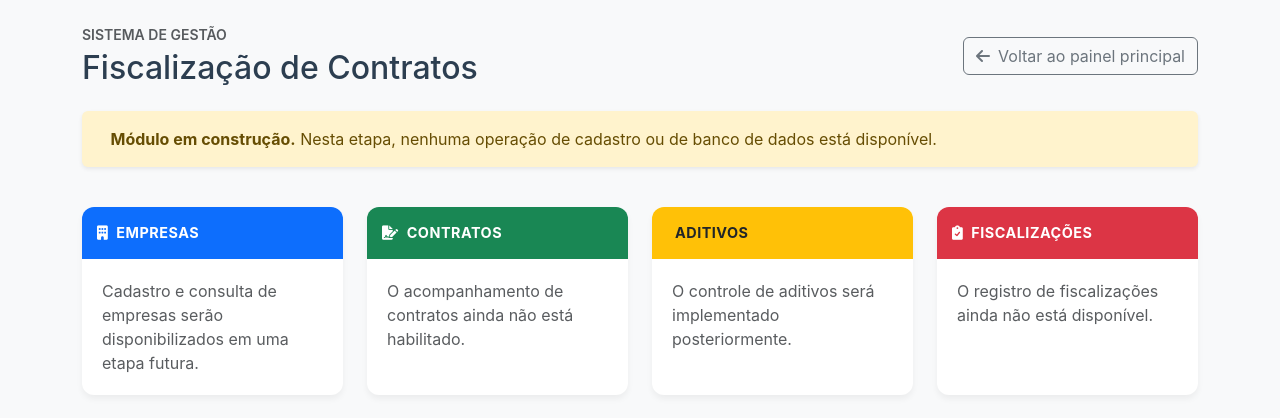
After one commit to MarcosJoseChaves/sistema-recic3, a Flask app: page /fiscalizacao-contratos in a window 1280 px wide. The commit adds this page. Shown: the top 418 px of the page. Run offline with Flask 3, Linux system fonts and the light colour scheme; the visitor is signed in with stand-in values (Sample User, id 1); some libraries are stand-ins or nearby versions.

Commit message:
Implementa base do módulo de fiscalização de contratos

```diff
--- a/app.py
+++ b/app.py
@@ -13,6 +13,7 @@ from dotenv import load_dotenv
 from flask import Flask, render_template, request, redirect, url_for, jsonify, Response
 from flask_login import LoginManager, UserMixin, login_user, login_required, logout_user, current_user
 from werkzeug.security import generate_password_hash, check_password_hash
+from modulos.fiscalizacao_contratos import criar_blueprint_fiscalizacao
 
 # ReportLab Imports (Para PDF)
 from reportlab.lib.pagesizes import letter, A4, landscape
@@ -66,6 +67,11 @@ def conectar_banco():
             password="postgres",
             port="5432"
         )
+
+app.register_blueprint(
+    criar_blueprint_fiscalizacao(),
+    url_prefix="/fiscalizacao-contratos"
+)
 
 # --- VALIDAÇÕES ---
 def validar_cnpj(cnpj):
--- /dev/null
+++ b/modulos/__init__.py
@@ -0,0 +1 @@
+"""Módulos independentes do sistema principal."""
--- /dev/null
+++ b/modulos/fiscalizacao_contratos/__init__.py
@@ -0,0 +1,5 @@
+"""Módulo de Fiscalização de Contratos."""
+
+from .blueprint import criar_blueprint_fiscalizacao
+
+__all__ = ["criar_blueprint_fiscalizacao"]
--- /dev/null
+++ b/modulos/fiscalizacao_contratos/permissions.py
@@ -0,0 +1,19 @@
+"""Regras de acesso centralizadas do módulo."""
+
+from functools import wraps
+
+from flask import abort
+from flask_login import current_user, login_required
+
+
+def admin_required(view_function):
+    """Exige login e libera o módulo somente para administradores."""
+
+    @login_required
+    @wraps(view_function)
+    def protected_view(*args, **kwargs):
+        if getattr(current_user, "role", None) != "admin":
+            abort(403)
+        return view_function(*args, **kwargs)
+
+    return protected_view
--- /dev/null
+++ b/modulos/fiscalizacao_contratos/routes/__init__.py
@@ -0,0 +1,14 @@
+"""Rotas iniciais do módulo de Fiscalização de Contratos."""
+
+from flask import render_template
+
+from ..permissions import admin_required
+
+
+def registrar_rotas(blueprint):
+    """Registra somente a página provisória autorizada na Etapa 1."""
+
+    @blueprint.route("", methods=["GET"], strict_slashes=False)
+    @admin_required
+    def painel():
+        return render_template("fiscalizacao_contratos/painel.html")
--- /dev/null
+++ b/modulos/fiscalizacao_contratos/static/css/modulo.css
@@ -0,0 +1,35 @@
+body {
+    background-color: #f8f9fa;
+    color: #2c3e50;
+    font-family: "Inter", sans-serif;
+}
+
+h1 {
+    color: #2c3e50;
+}
+
+.dashboard-card {
+    border: 0;
+    border-radius: 12px;
+    box-shadow: 0 4px 6px rgba(0, 0, 0, 0.05);
+    overflow: hidden;
+    transition: transform 0.2s, box-shadow 0.2s;
+}
+
+.dashboard-card:hover {
+    box-shadow: 0 8px 15px rgba(0, 0, 0, 0.1);
+    transform: translateY(-3px);
+}
+
+.card-header-custom {
+    border: 0;
+    font-size: 0.9rem;
+    font-weight: 700;
+    letter-spacing: 0.5px;
+    padding: 15px;
+    text-transform: uppercase;
+}
+
+.card-body {
+    padding: 1.25rem;
+}
--- /dev/null
+++ b/modulos/fiscalizacao_contratos/templates/fiscalizacao_contratos/painel.html
@@ -0,0 +1,75 @@
+<!DOCTYPE html>
+<html lang="pt-br">
+<head>
+    <meta charset="UTF-8">
+    <meta name="viewport" content="width=device-width, initial-scale=1.0">
+    <title>Fiscalização de Contratos</title>
+    <link href="https://cdn.jsdelivr.net/npm/bootstrap@5.3.0/dist/css/bootstrap.min.css" rel="stylesheet">
+    <link rel="stylesheet" href="https://cdnjs.cloudflare.com/ajax/libs/font-awesome/6.0.0/css/all.min.css">
+    <link rel="stylesheet" href="{{ url_for('fiscalizacao_contratos.static', filename='css/modulo.css') }}">
+</head>
+<body>
+    <main class="container py-4">
+        <header class="d-flex flex-column flex-md-row justify-content-between align-items-md-center gap-3 mb-4">
+            <div>
+                <p class="text-uppercase text-muted small fw-semibold mb-1">Sistema de Gestão</p>
+                <h1 class="h2 mb-0">Fiscalização de Contratos</h1>
+            </div>
+            <a href="{{ url_for('index') }}" class="btn btn-outline-secondary">
+                <i class="fas fa-arrow-left me-2"></i>Voltar ao painel principal
+            </a>
+        </header>
+
+        <div class="alert alert-warning border-0 shadow-sm" role="alert">
+            <i class="fas fa-person-digging me-2"></i>
+            <strong>Módulo em construção.</strong> Nesta etapa, nenhuma operação de cadastro ou de banco de dados está disponível.
+        </div>
+
+        <section class="row g-4 mt-1" aria-label="Funcionalidades futuras">
+            <div class="col-sm-6 col-xl-3">
+                <article class="card dashboard-card h-100">
+                    <div class="card-header card-header-custom bg-primary text-white">
+                        <i class="fas fa-building me-2"></i>Empresas
+                    </div>
+                    <div class="card-body">
+                        <p class="text-muted mb-0">Cadastro e consulta de empresas serão disponibilizados em uma etapa futura.</p>
+                    </div>
+                </article>
+            </div>
+
+            <div class="col-sm-6 col-xl-3">
+                <article class="card dashboard-card h-100">
+                    <div class="card-header card-header-custom bg-success text-white">
+                        <i class="fas fa-file-signature me-2"></i>Contratos
+                    </div>
+                    <div class="card-body">
+                        <p class="text-muted mb-0">O acompanhamento de contratos ainda não está habilitado.</p>
+                    </div>
+                </article>
+            </div>
+
+            <div class="col-sm-6 col-xl-3">
+                <article class="card dashboard-card h-100">
+                    <div class="card-header card-header-custom bg-warning text-dark">
+                        <i class="fas fa-file-circle-plus me-2"></i>Aditivos
+                    </div>
+                    <div class="card-body">
+                        <p class="text-muted mb-0">O controle de aditivos será implementado posteriormente.</p>
+                    </div>
+                </article>
+            </div>
+
+            <div class="col-sm-6 col-xl-3">
+                <article class="card dashboard-card h-100">
+                    <div class="card-header card-header-custom bg-danger text-white">
+                        <i class="fas fa-clipboard-check me-2"></i>Fiscalizações
+                    </div>
+                    <div class="card-body">
+                        <p class="text-muted mb-0">O registro de fiscalizações ainda não está disponível.</p>
+                    </div>
+                </article>
+            </div>
+        </section>
+    </main>
+</body>
+</html>
--- a/templates/cadastro.html
+++ b/templates/cadastro.html
@@ -163,6 +163,9 @@
                             <button id="btnAprovacoes" class="btn btn-warning w-100 btn-dashboard position-relative">
                                 <i class="fas fa-check-double"></i> Aprovações Pendentes
                             </button>
+                            <a href="{{ url_for('fiscalizacao_contratos.painel') }}" class="btn btn-outline-warning w-100 btn-dashboard mt-2">
+                                <i class="fas fa-file-signature"></i> Fiscalização de Contratos
+                            </a>
                         </div>
                     </div>
                 </div>
```
Also changed, not shown: STATUS_DESENVOLVIMENTO.md (added, +79 -0 lines), modulos/fiscalizacao_contratos/blueprint.py (added, +19 -0 lines), tests/test_fiscalizacao_contratos_etapa1.py (added, +100 -0 lines), 1 other file.
